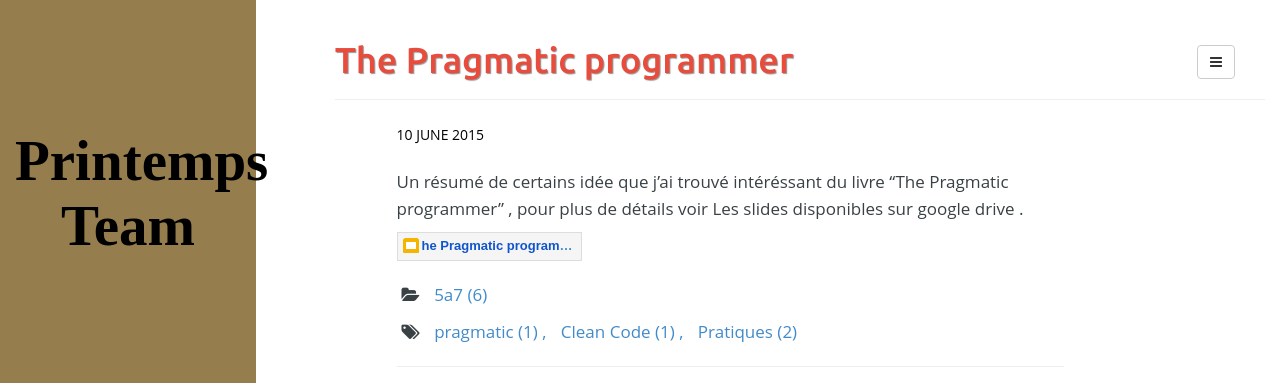
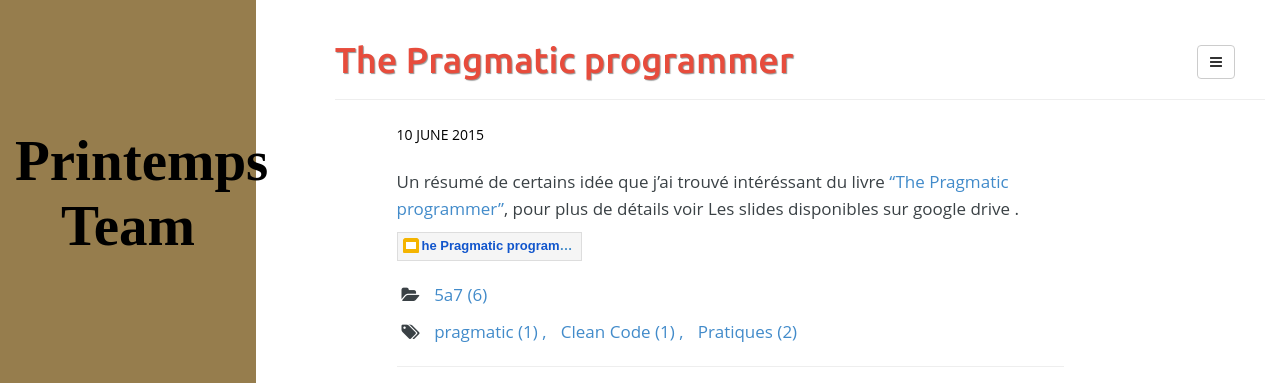
Before and after one commit to pteam-blog/pteam-blog.github.io, a Jekyll site: the page built from _posts/2015-06-10-the_pragmatic_programmer.md, in a window 1280 px wide, cut to the strip 0-383 px from the top of the page. Built offline with Jekyll 4.4.1, drawn with Linux system fonts in a browser that asks for light colours; some of the changed lines change nothing that is shown.

Commit message:
corriger le typos

```diff
--- a/_posts/2015-06-10-the_pragmatic_programmer.md
+++ b/_posts/2015-06-10-the_pragmatic_programmer.md
@@ -4,11 +4,11 @@
 author: yeljaoujat
 categories: [5a7]
 tags: [pragmatic, Clean Code,Pratiques]
-shortinfo: Un résumé de certains idée que j'ai trouvé intéréssant du livre "The Pragmatic programmer"
+shortinfo: Un résumé de certains idées que j'ai trouvé intéréssants du livre ["The Pragmatic programmer"](http://www.amazon.co.uk/The-Pragmatic-Programmer-Andrew-Hunt/dp/020161622X)
 ---
 
 
-Un résumé de certains idée que j'ai trouvé intéréssant du livre "The Pragmatic programmer" , pour plus de détails voir Les slides disponibles sur google drive .
+Un résumé de certains idée que j'ai trouvé intéréssant du livre ["The Pragmatic programmer"](http://www.amazon.co.uk/The-Pragmatic-Programmer-Andrew-Hunt/dp/020161622X), pour plus de détails voir Les slides disponibles sur google drive .
 
 <div class="drive_chip">
 	<a href="https://docs.google.com/presentation/d/1NZ51KMEtISicekWXc-sO6_Z2WuN8I4opFnuCz6vm4dQ/edit#slide=id.ga0b282539_0_2" target="_blank">
```
